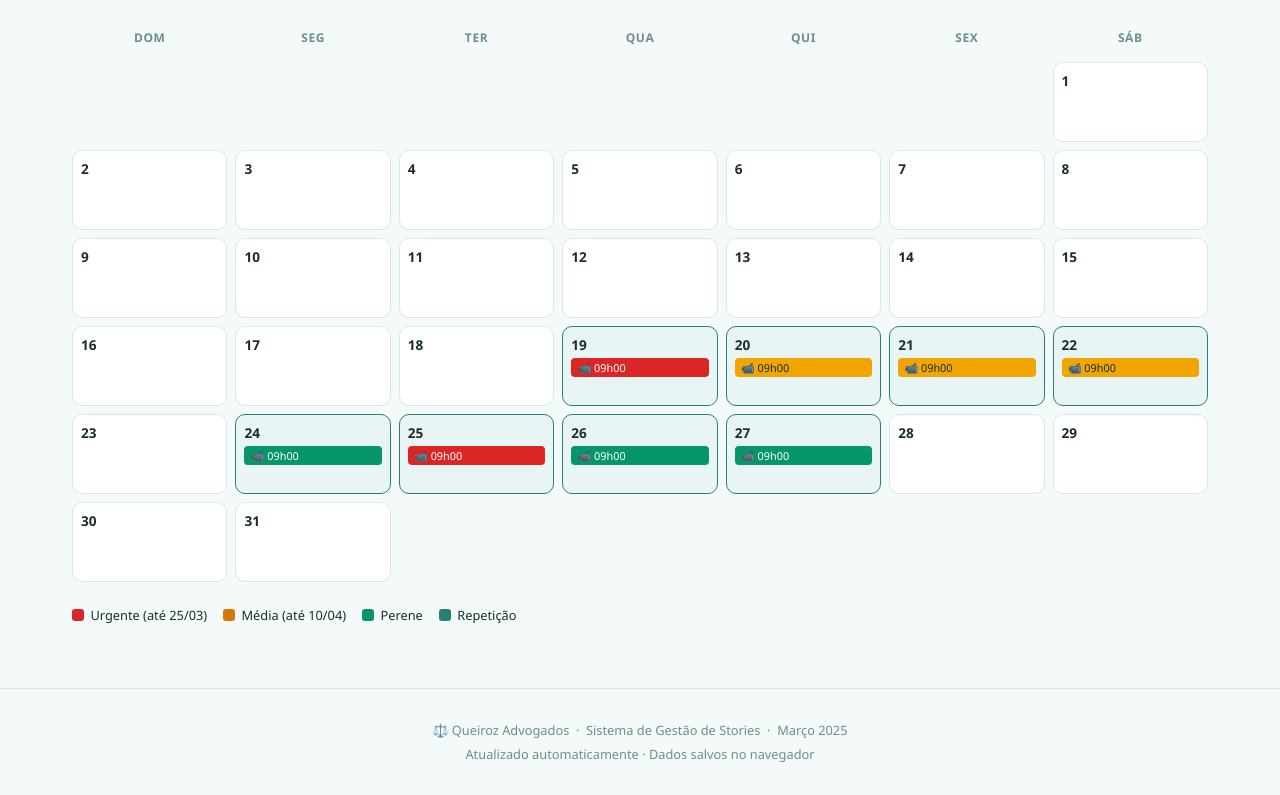
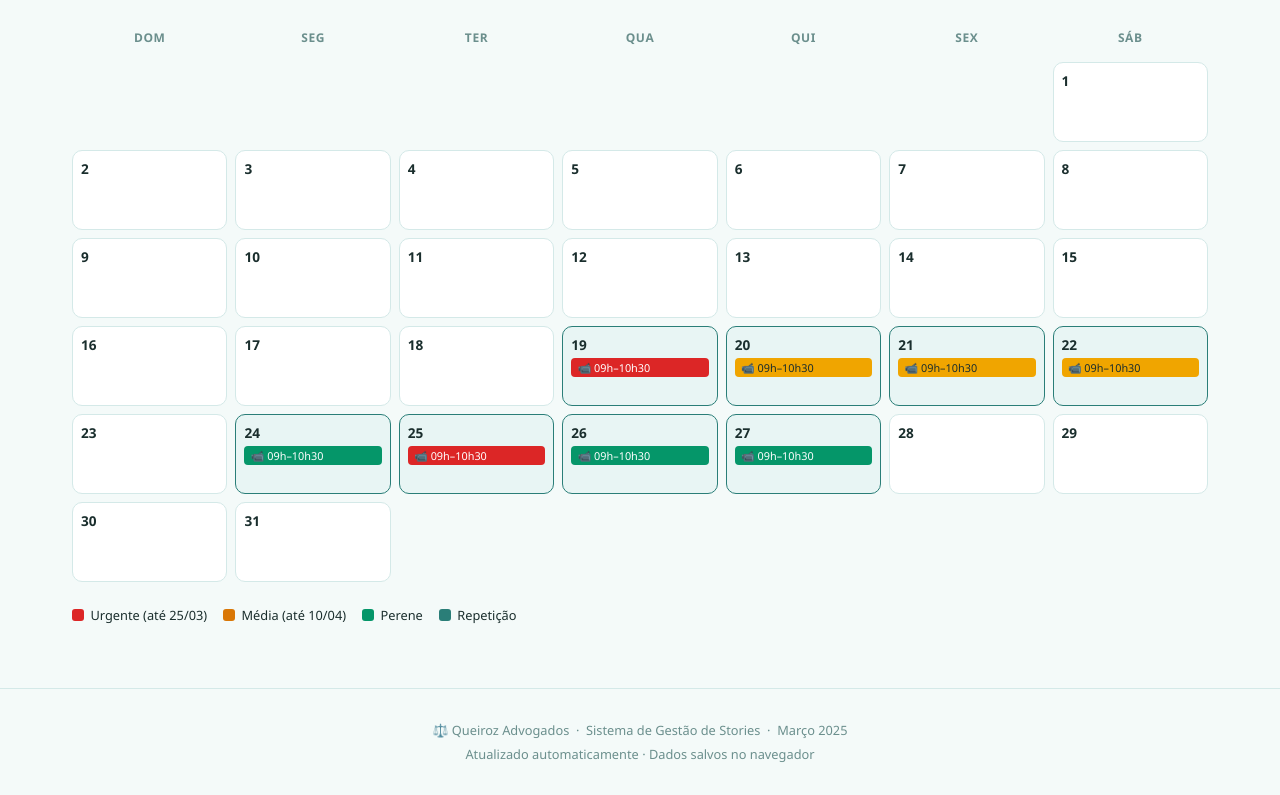
Before and after one commit to VoriumCompany/calend-rio, a plain HTML site: page index.html in a window 1280 px wide. Shown: the part 752-1547 px from the top of the page. Drawn offline with Linux system fonts and the light colour scheme.

Commit message:
fix: exibe horário completo 09h–10h30 no calendário

```diff
--- a/index.html
+++ b/index.html
@@ -710,7 +710,7 @@
         if (hasEvent) {
           const ev = document.createElement('div');
           ev.className = 'day-event ' + SESSION_DAYS[d];
-          ev.textContent = '📹 09h00';
+          ev.textContent = '📹 09h–10h30';
           cell.appendChild(ev);
           cell.onclick = () => openSessionModal(d);
           cell.style.cursor = 'pointer';
```
